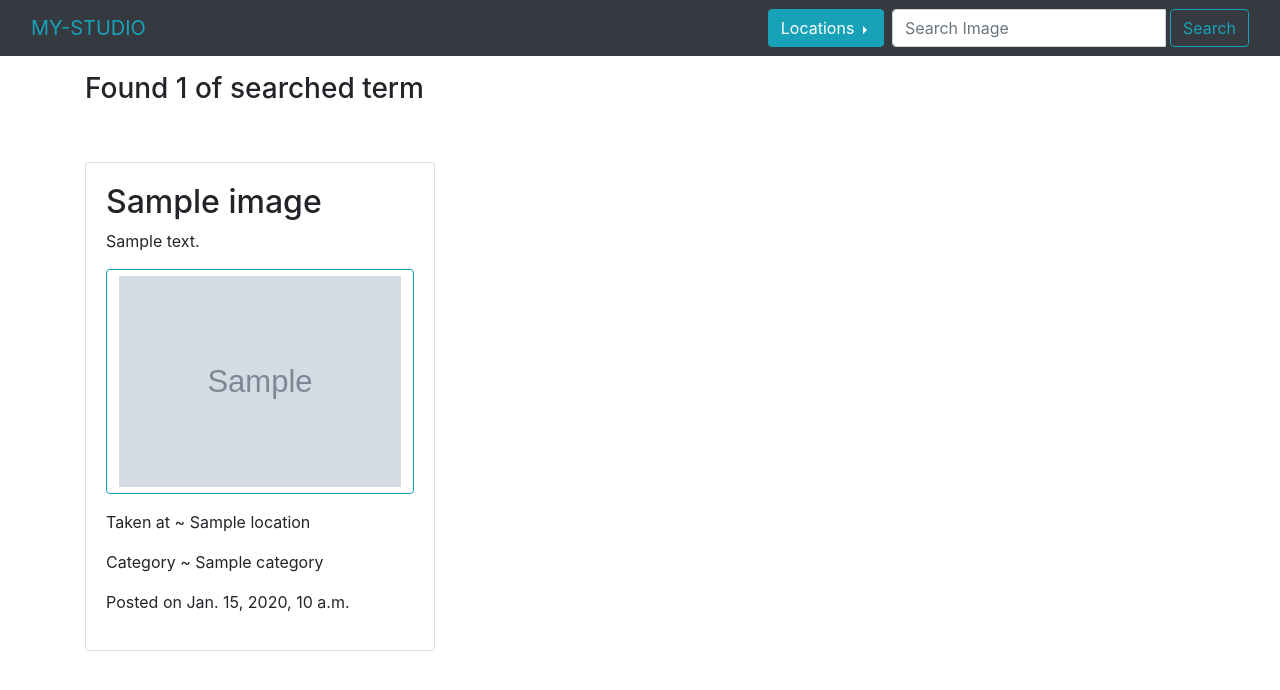
After one commit to Tellvinch/My-studio, a Django app: template photo/templates/gall/search.html in a window 1280 px wide. The commit adds this page. Shown: the top 690 px of the page. Run offline with Django 3.2, Linux system fonts and the light colour scheme; the template is opened without the code that fills it: most values are stand-ins (such as "Sample title", 1, 10 or a date in 2020); grey boxes marked "Sample" are stand-in pictures; some libraries are stand-ins or nearby versions.

Commit message:
add changes

```diff
--- a/gallery/settings.py
+++ b/gallery/settings.py
@@ -120,3 +120,8 @@ USE_TZ = True
 # https://docs.djangoproject.com/en/3.0/howto/static-files/
 
 STATIC_URL = '/static/'
+STATICFILES_DIRS = [
+    os.path.join(BASE_DIR, "static"),
+
+MEDIA_URL = '/media/'
+MEDIA_ROOT = os.path.join(BASE_DIR, 'media')
--- a/photo/templates/base.html
+++ b/photo/templates/base.html
@@ -0,0 +1,29 @@
+{% load static %}
+<!DOCTYPE html>
+<html lang="en" dir="ltr">
+  <head>
+    <meta charset="utf-8">
+    <title></title>
+    {% block styles%}
+      <link rel="stylesheet" href="{% static 'css/styles.css' %}">
+      <link rel="stylesheet" href="https://maxcdn.bootstrapcdn.com/bootstrap/4.0.0/css/bootstrap.min.css" integrity="sha384-Gn5384xqQ1aoWXA+058RXPxPg6fy4IWvTNh0E263XmFcJlSAwiGgFAW/dAiS6JXm" crossorigin="anonymous">
+      <link rel="stylesheet" href="https://stackpath.bootstrapcdn.com/font-awesome/4.7.0/css/font-awesome.min.css">
+    {% endblock %}
+  </head>
+  <body>
+    {%block navbar %}
+      {% include 'navbar.html' %}
+
+    {% endblock %}
+      <div class="container-fluid content">
+        {% block content%}
+
+        {% endblock %}
+      </div>
+  {% block script%}
+    <script src="https://code.jquery.com/jquery-3.2.1.slim.min.js" integrity="sha384-KJ3o2DKtIkvYIK3UENzmM7KCkRr/rE9/Qpg6aAZGJwFDMVNA/GpGFF93hXpG5KkN" crossorigin="anonymous"></script>
+    <script src="https://cdnjs.cloudflare.com/ajax/libs/popper.js/1.12.9/umd/popper.min.js" integrity="sha384-ApNbgh9B+Y1QKtv3Rn7W3mgPxhU9K/ScQsAP7hUibX39j7fakFPskvXusvfa0b4Q" crossorigin="anonymous"></script>
+    <script src="https://maxcdn.bootstrapcdn.com/bootstrap/4.0.0/js/bootstrap.min.js" integrity="sha384-JZR6Spejh4U02d8jOt6vLEHfe/JQGiRRSQQxSfFWpi1MquVdAyjUar5+76PVCmYl" crossorigin="anonymous"></script>
+  {% endblock %}
+  </body>
+</html>
--- /dev/null
+++ b/photo/templates/gall/search.html
@@ -0,0 +1,33 @@
+{% include 'base.html' %}
+
+{% block content %}
+  <div class="container content">
+    <div class="row">
+      <div class="col-md-6">
+        {% if images %}
+          <h3 class="mt-3">Found {{images|length}}  of searched term  {{message}}</h3>
+        {% else %}
+          <h3>0 Images with the searched term {{message}}</h3>
+        {% endif %}
+      </div>
+      </div>
+      <div class="row">
+        {% if images %}
+            {% for image in images %}
+            <div class="col-md-4">
+              <div class="card mt-5">
+                <div class="card-body">
+                  <h2>{{image.name}}</h2>
+                  <p>{{image.description}}</p>
+                  <img src="/photo{{image.image_path.url}}" class="img-responsive w-100 btn btn-outline-info" alt="Search Term">
+                  <p class="mt-3">Taken at ~ {{image.location}}</p>
+                  <p> Category ~ {{image.category}}</p>
+                  <p>Posted on {{image.pub_date}}</p>
+                </div>
+              </div>
+            </div>
+          {% endfor %}
+        {% endif %}
+      </div>
+      </div>
+{% endblock %}
--- a/photo/templates/home.html
+++ b/photo/templates/home.html
@@ -6,8 +6,8 @@
     <div class="overlay">
       <div class="row">
         <div class="col-md-12 text-center">
-          <h1 class="text-white text-center intro">Welcome to kababa gallery</h1>
-          <a href="#gallery" class="btn btn-outline-info mt-3 text-white"  name="button">View Gallery</a>
+          <h1 class="text-white text-center intro">Welcome to My-studio</h1>
+          <a href="#gallery" class="btn btn-outline-info mt-3 text-white"  name="button">View gallery</a>
       </div>
     </div>
   </div>
--- /dev/null
+++ b/photo/templates/navbar.html
@@ -0,0 +1,42 @@
+<!DOCTYPE html>
+<html lang="en" dir="ltr">
+  <head>
+    <meta charset="utf-8">
+    <title></title>
+  </head>
+  <body>
+    <div class="container-fluid bg-dark content">
+      <nav class="navbar navbar-expand-lg bg-dark">
+        <a class="navbar-brand text-info text-uppercase link" href="{% url 'home'%}"font-size="20px">My-Studio</a>
+        <button class="navbar-toggler" type="button" data-toggle="collapse" data-target="#navbarSupportedContent" aria-controls="navbarSupportedContent" aria-expanded="false" aria-label="Toggle navigation">
+            <span class="fa fa-bars fa-3x mt-3 text-white"></span>
+        </button>
+        <div class="collapse navbar-collapse" id="navbarSupportedContent">
+             <ul class="nav navbar-nav ml-auto text-white">
+
+               <div class="btn-group dropright">
+                 <button type="button" class="btn btn-info dropdown-toggle mr-2" data-toggle="dropdown" aria-haspopup="true" aria-expanded="false">
+                   Locations
+                 </button>
+                 <div class="dropdown-menu">
+                   {% for loc in location %}
+                     <a href="{% url 'display_by_location' loc.id %}">
+                     <p class="text-dark ml-2">{{loc.name}}</p>
+                   </a>
+                   {% endfor %}
+                 </div>
+               </div>
+               <form class="navbar- ml-auto" method="get" role="search" action="{% url 'search_image' %}">
+                 <div class="input-group">
+                   <input type="text" class="form-control" name="images" placeholder="Search Image">
+                   <button class="btn btn-outline-info ml-1" type="submit"><i class="glyphicon glyphicon-search"></i>Search</button>
+                 </div>
+               </form>
+             </ul>
+
+         </div>
+
+      </nav>
+    </div>
+  </body>
+</html>
--- a/photo/views.py
+++ b/photo/views.py
@@ -1,6 +1,8 @@
 from django.shortcuts import render
-from django.http  import HttpResponse
+from django.http import HttpResponse, Http404
+from django.templatetags.static import static
 from .models import Images, Location, Category
+from django.db.models.query import QuerySet
 
 
 
```
Also changed, not shown: photo/templates/gall/gallery.html (added, +14 -0 lines), photo/templates/location.html (added, +27 -0 lines), photo/urls.py (+9 -2 lines), db.sqlite3, photo/migrations/0001_initial.py (added).
